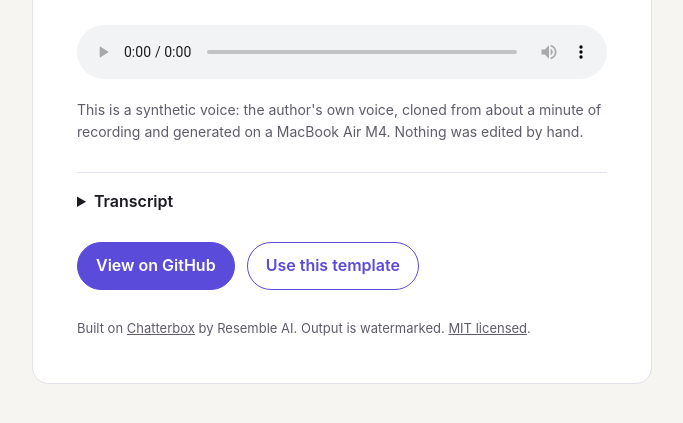
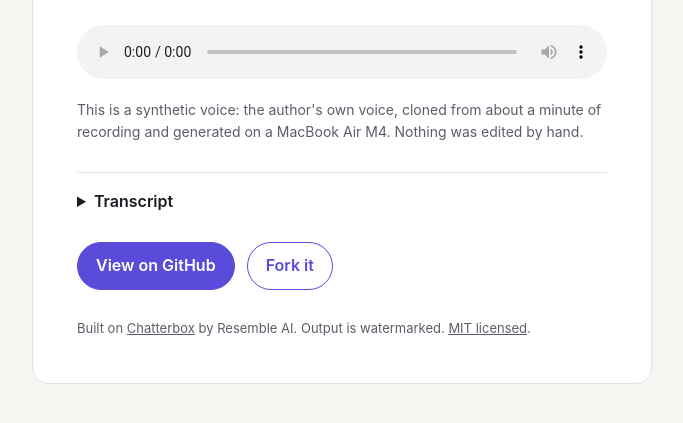
Before and after one commit to amirgholizad/selfcast, a plain HTML site: page docs/index.html in a window 1280 px wide. Shown: the part 289-712 px from the top of the page, without its empty margins (298-981 px from the left). Drawn offline with Linux system fonts and the light colour scheme.

Commit message:
Remove template links; clone or fork instead

```diff
--- a/docs/index.html
+++ b/docs/index.html
@@ -107,7 +107,7 @@
 
     <div class="actions">
       <a class="btn primary" href="https://github.com/amirgholizad/selfcast">View on GitHub</a>
-      <a class="btn" href="https://github.com/amirgholizad/selfcast/generate">Use this template</a>
+      <a class="btn" href="https://github.com/amirgholizad/selfcast/fork">Fork it</a>
     </div>
 
     <footer>
```
Also changed, not shown: 1 other file.
